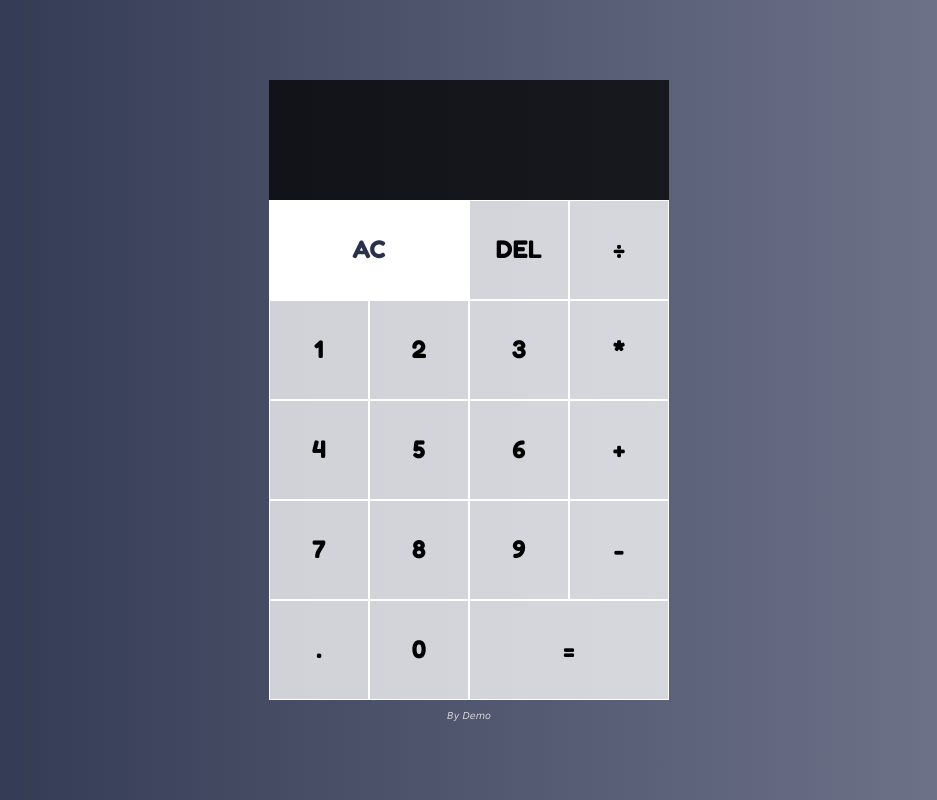
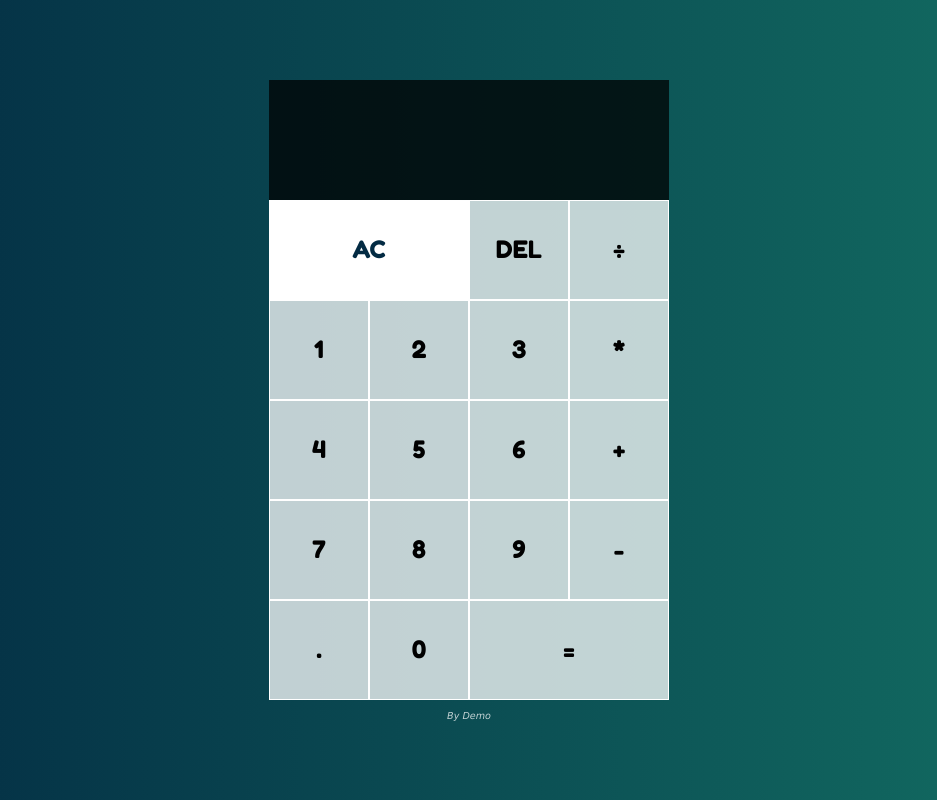
Before and after one commit to Demsource/JavaScript-Calculator, a plain HTML site: page index.html in a window 1280 px wide. In both pictures the pointer is over the button "AC". Shown: the whole page, without its empty margins (171-1108 px from the left). Drawn offline with Linux system fonts and the light colour scheme.

Commit message:
bg colors

```diff
--- a/style.css
+++ b/style.css
@@ -5,7 +5,7 @@
 }
 
 body {
-    background: linear-gradient(to right, #2a324b, #767b91);
+    background: linear-gradient(to right, #032B43, #136F63);
     font-family: 'Fredoka One', cursive, sans-serif;
     margin: 0;
     padding: 0;
@@ -29,7 +29,7 @@ body {
 }
 .calculator-grid button:hover {
     background-color: white;
-    color: #2a324b;
+    color: #032B43;
 }
 .span-two {
     grid-column: span 2;
```
